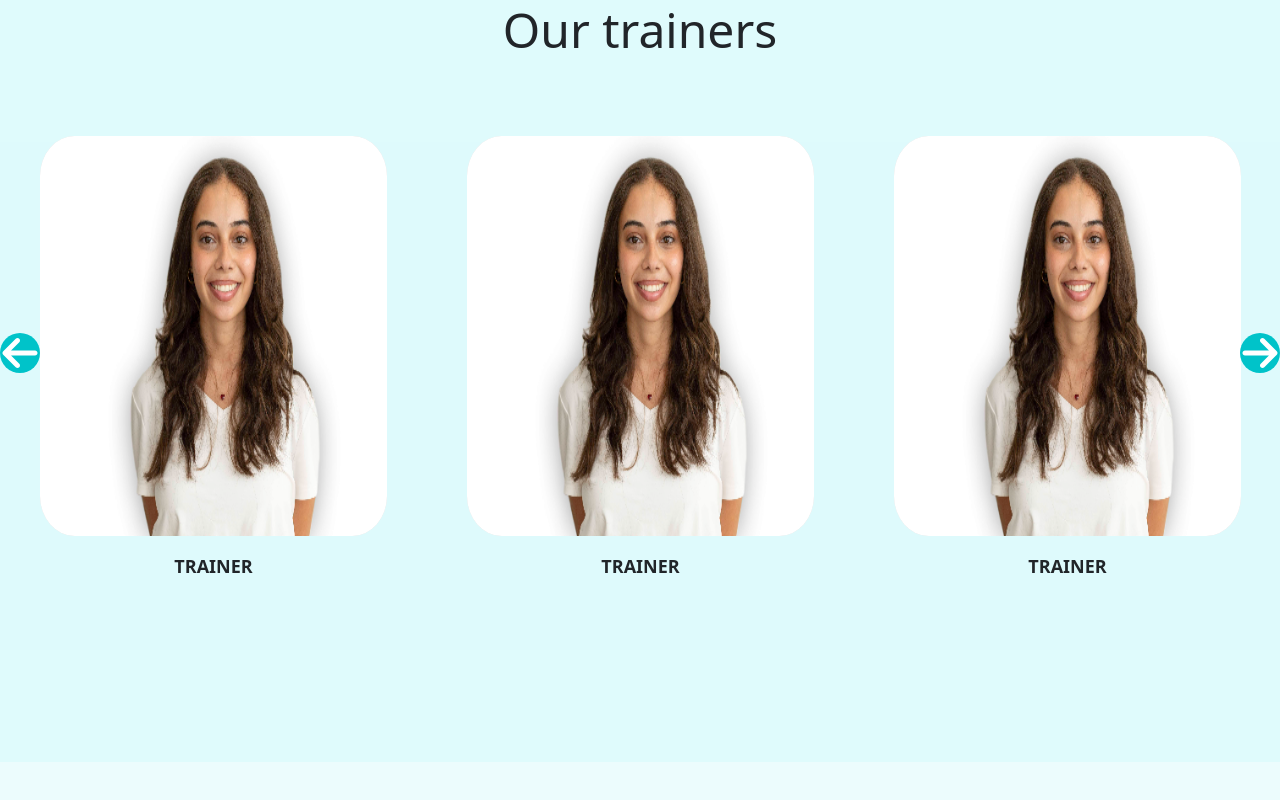
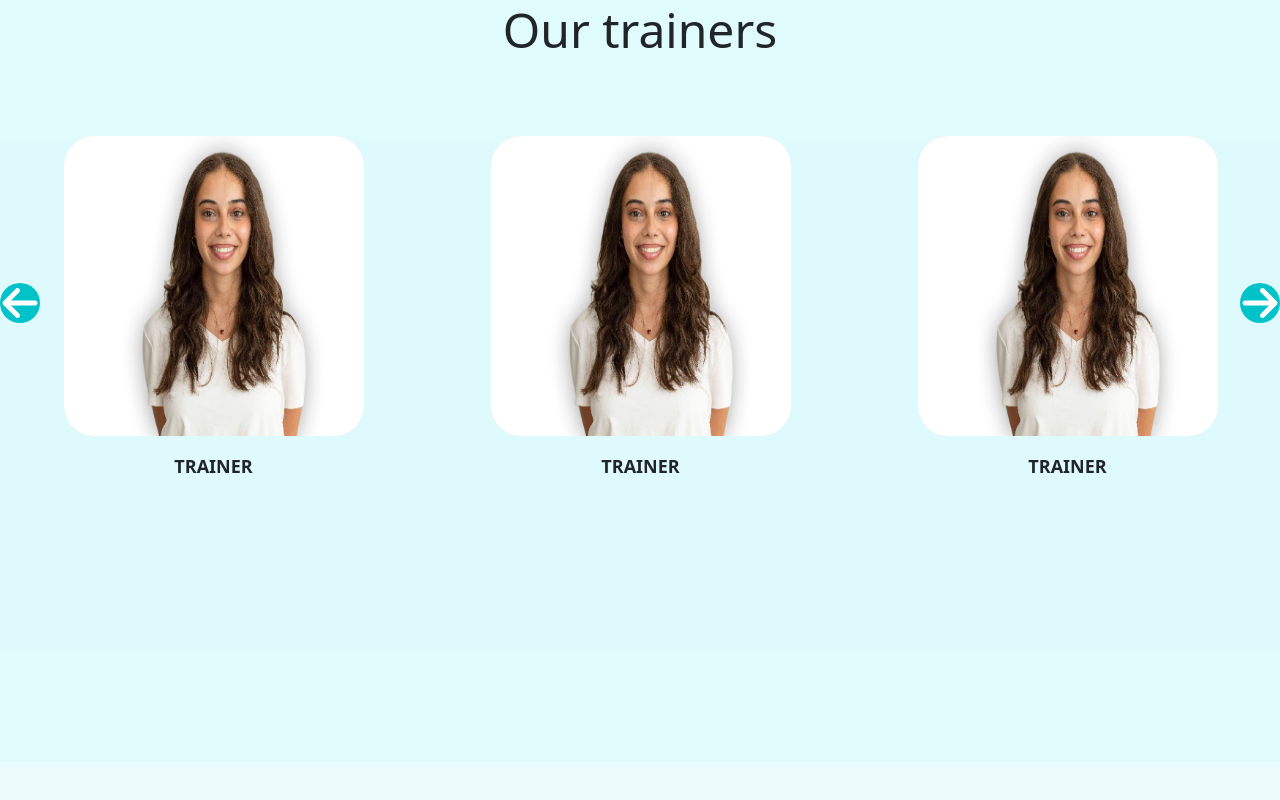
Before and after one commit to AyaMouawi/TinyTechiesFrontEnd, a React (Create React App) app in the folder tiny-techies-frontend/: page / in a window 1280 px wide. Shown: the part 2907-3707 px from the top of the page. Built offline with nearby package versions, Linux system fonts and the light colour scheme.

Commit message:
Trying My Best

```diff
--- a/tiny-techies-frontend/src/css/Team.css
+++ b/tiny-techies-frontend/src/css/Team.css
@@ -113,8 +113,8 @@ font-size:xxx-large;
 
 
     .team-img{
-        width: 400px;
-        height: 400px;
+        width: 300px;
+        height: 300px;
         /* padding: 6px 6px; */
         background-color: #dedede;
         -webkit-border-radius:50%;
```
